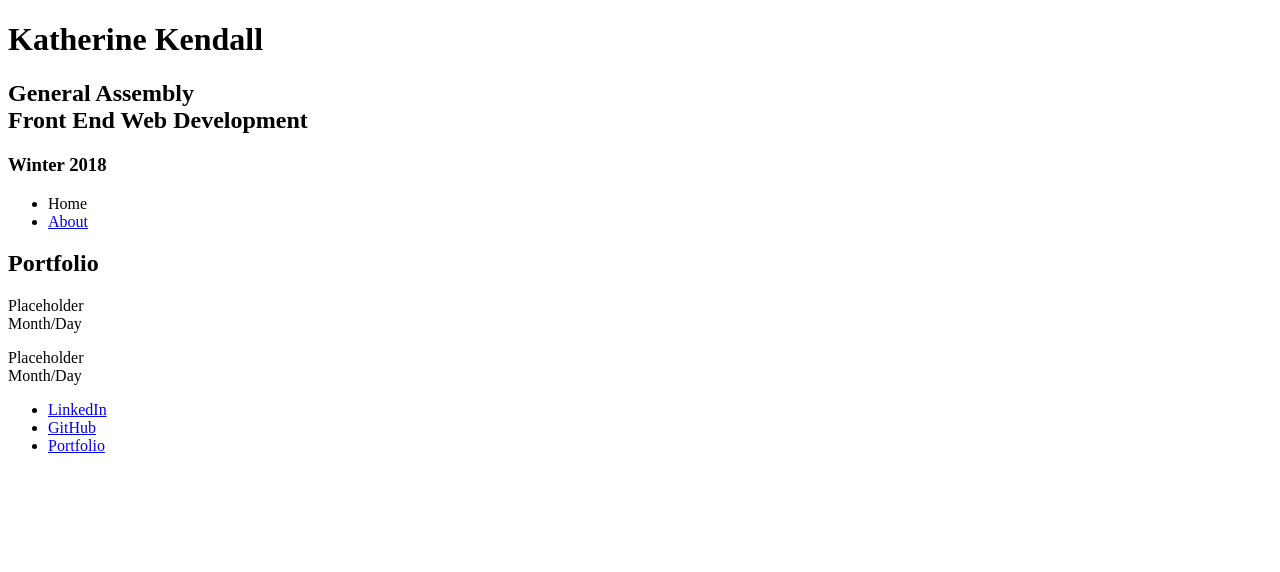
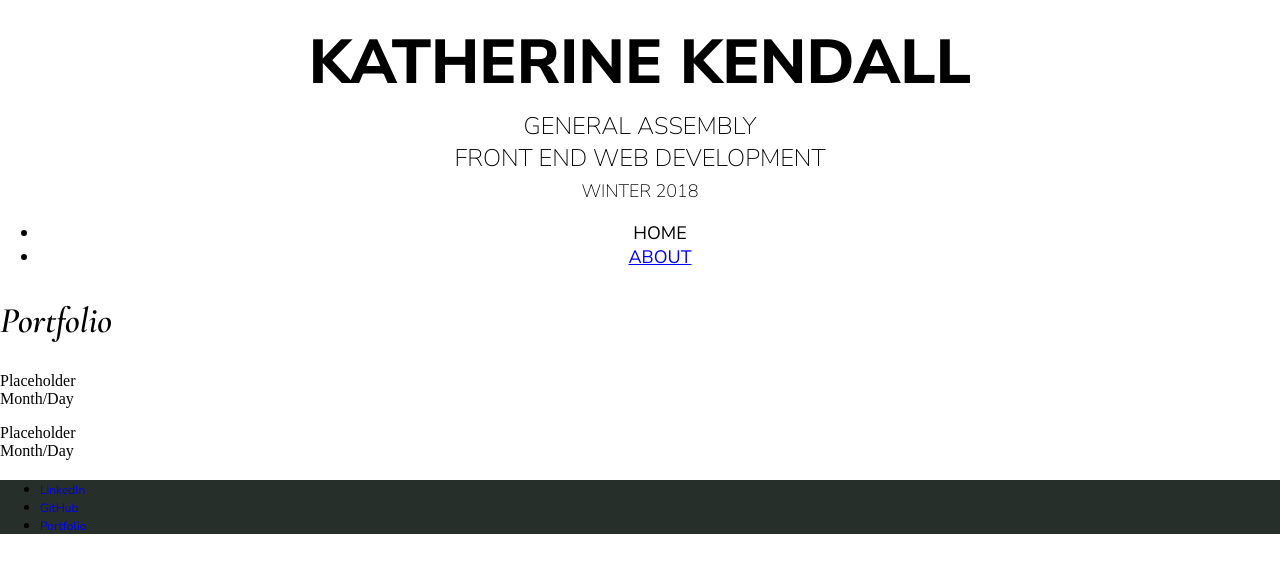
Before and after one commit to pachinkoqueen/fewd-week-1-homework, a plain HTML site: page index.html in a window 1280 px wide. Drawn offline with nearby package versions, Linux system fonts and the light colour scheme.

Commit message:
styling header

```diff
--- a/index.html
+++ b/index.html
@@ -4,14 +4,15 @@
 	<meta charset="UTF-8">
 	<title>Katherine Kendall | Home</title>
 	<link rel="stylesheet" type="text/css" href="./styles/style.css">
+	<link href="https://fonts.googleapis.com/css?family=Cormorant+Garamond:600i|Lato|Nunito+Sans:200,400,800" rel="stylesheet">
 </head>
 
 <body>
 	<header>
-		<h1>Katherine Kendall</h1>
-		<h2>General Assembly<br>
+		<h1 class="name">Katherine Kendall</h1>
+		<h2 class="fewd-title">General Assembly<br>
 		Front End Web Development</h2>
-		<h3>Winter 2018</h3>
+		<h3 class="fewd-date">Winter 2018</h3>
 	</header>
 
 	<nav>
@@ -21,7 +22,7 @@
 		</ul>
 	</nav>
 
-	<h2>Portfolio</h2>
+	<h2 class="bodyheadline">Portfolio</h2>
 		<p>Placeholder<br>
 		Month/Day</p>
 		<p>Placeholder<br>
--- a/styles/style.css
+++ b/styles/style.css
@@ -0,0 +1,54 @@
+body {
+	margin: 20px 0px 20px 0px;
+}
+
+header {
+	font-family: 'Nunito Sans', sans-serif;
+	text-transform: uppercase;
+	text-align: center;
+}
+
+.name {
+	font-weight: bold;
+	font-size: 62px;
+	margin: 0px 0px 5px 0px;
+	padding: 0px 0px 0px 0px;
+}
+
+.fewd-title {
+	font-weight: lighter;
+	font-size: 24px;
+	margin: 0px 0px 5px 0px;
+	padding: 0px 0px 0px 0px;
+}
+
+.fewd-date {
+	font-weight: lighter;
+	font-size: 18px;
+	margin: 0px 0px 5px 0px;
+	padding: 0px 0px 0px 0px;
+}
+
+nav {
+	font-family: 'Nunito Sans', sans-serif;
+	font-size: 18px;
+	text-transform: uppercase;
+	text-align: center;
+}
+
+.bodyheadline {
+	font-family: 'Cormorant Garamond', serif;
+	font-size: 36px;
+}
+
+footer {
+	background-color: rgba(38, 47, 41, 1);
+	margin: 20px 0px 20px 0px;
+}
+
+footer a {
+	font-family: 'Nunito Sans', sans-serif;
+	font-size: 12px;
+	font-color: rgba(243, 243, 239, 1);
+	text-decoration: none;
+}
```
Also changed, not shown: about.html (+20 -3 lines).
